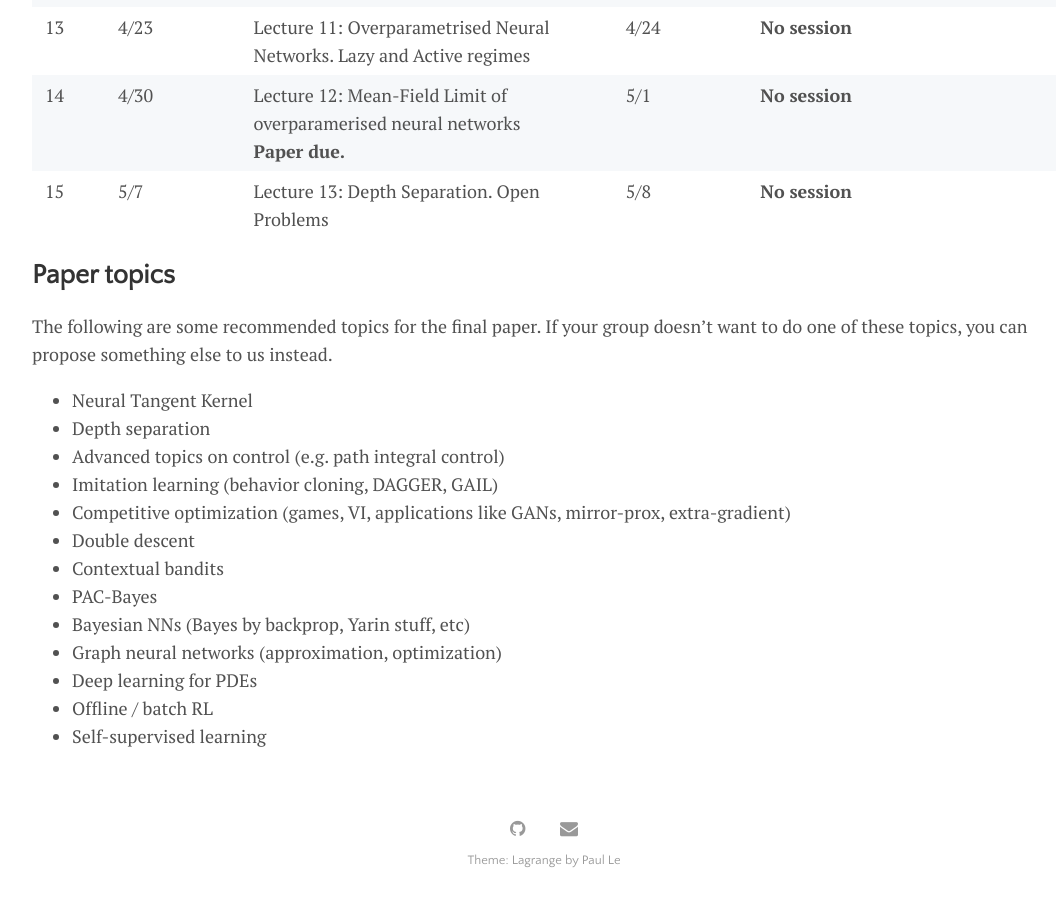
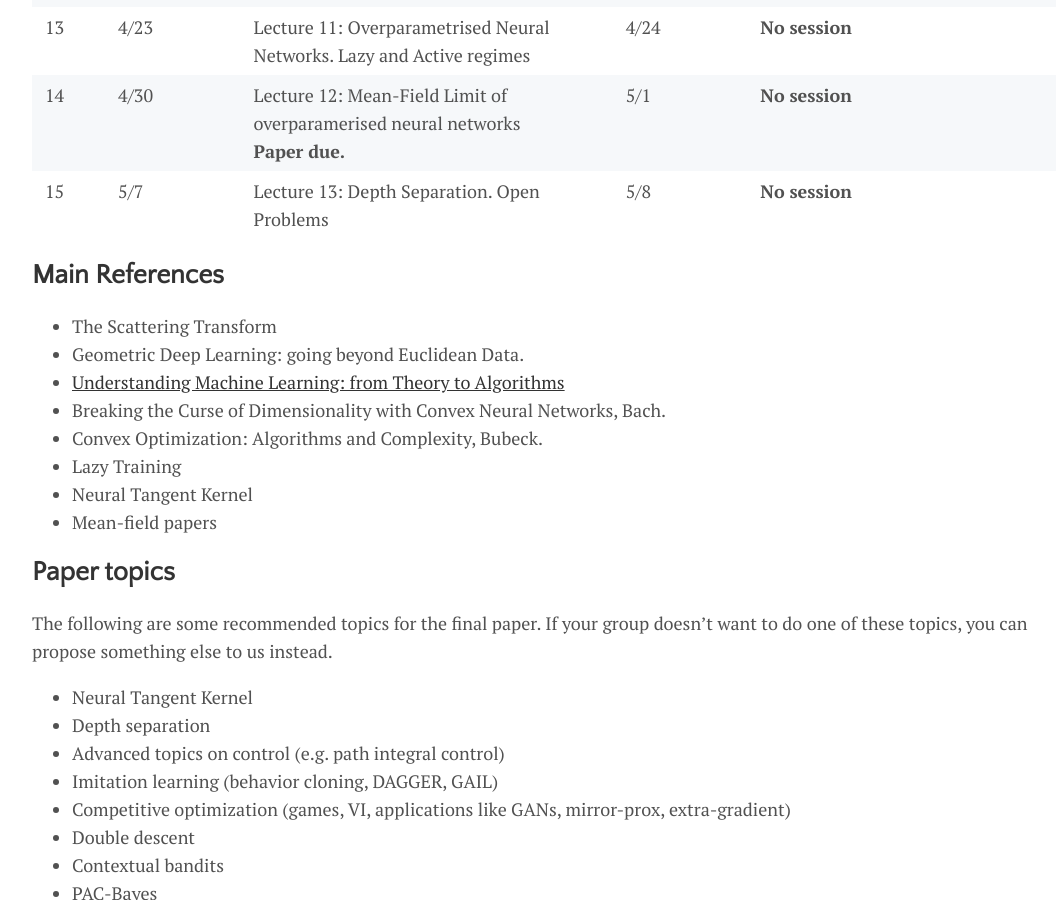
Before and after one commit to willwhitney/mathsdl-spring20, a Jekyll site: the page built from index.md, in a window 1280 px wide and 900 px high, scrolled down 2215 px. Shown: the whole window, without its empty margins (96-1153 px from the left). Built offline with Jekyll 4.4.1, drawn with Linux system fonts in a browser that asks for light colours; nearby versions of some CDN libraries.

Commit message:
Update index.md

```diff
--- a/index.md
+++ b/index.md
@@ -84,6 +84,17 @@ The course will be graded in three components: paper abstract, final paper, and
 | 15 | 5/7  | Lecture 13: Depth Separation. Open Problems  | 5/8  |  **No session**  |
 
 
+## Main References
+
+- The Scattering Transform
+- Geometric Deep Learning: going beyond Euclidean Data.
+- [Understanding Machine Learning: from Theory to Algorithms](https://www.cs.huji.ac.il/~shais/UnderstandingMachineLearning/understanding-machine-learning-theory-algorithms.pdf)
+- Breaking the Curse of Dimensionality with Convex Neural Networks, Bach.
+- Convex Optimization: Algorithms and Complexity, Bubeck.
+- Lazy Training
+- Neural Tangent Kernel
+- Mean-field papers
+
 ## Paper topics
 
 The following are some recommended topics for the final paper. If your group doesn't want to do one of these topics, you can propose something else to us instead.
```
